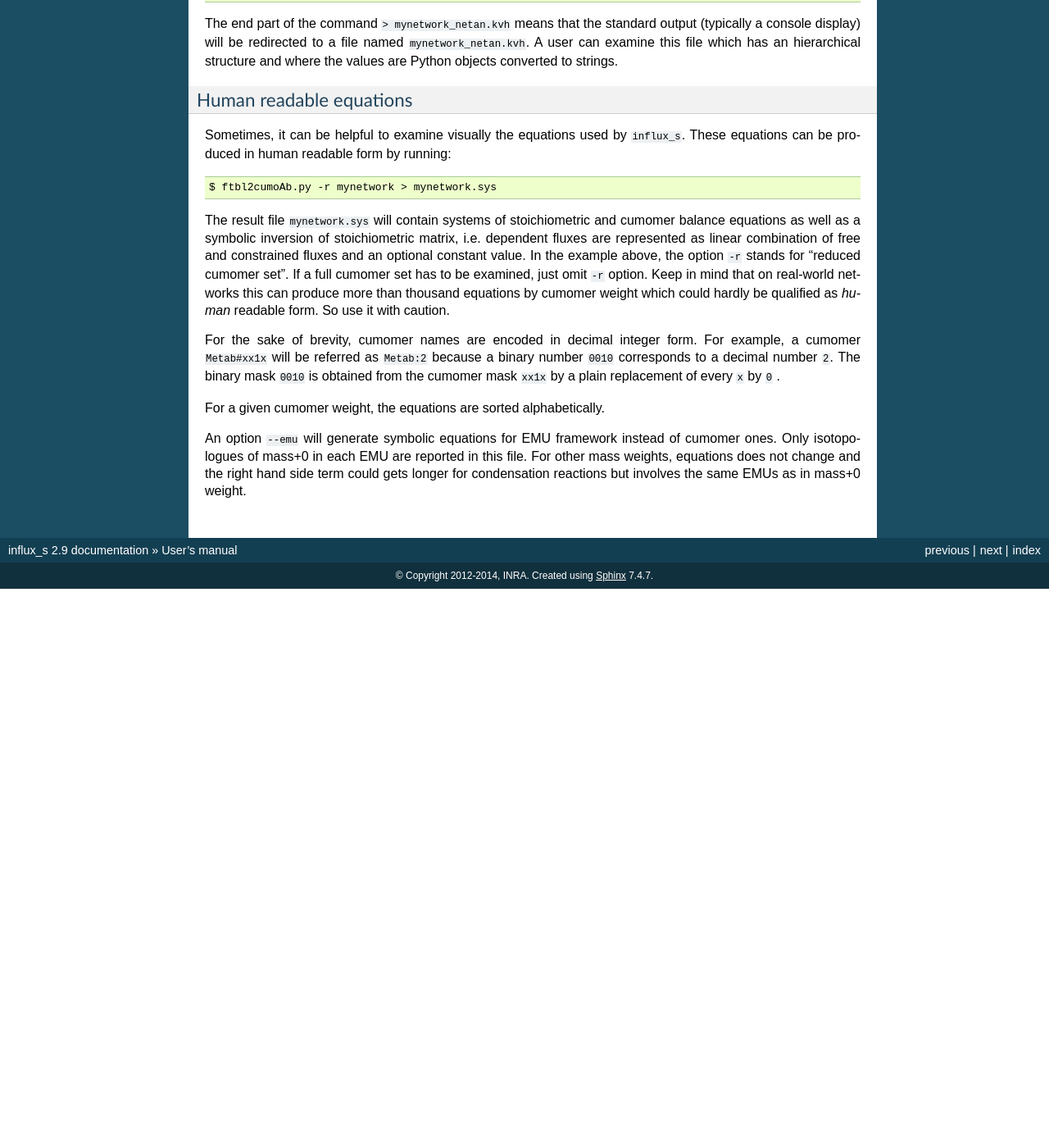
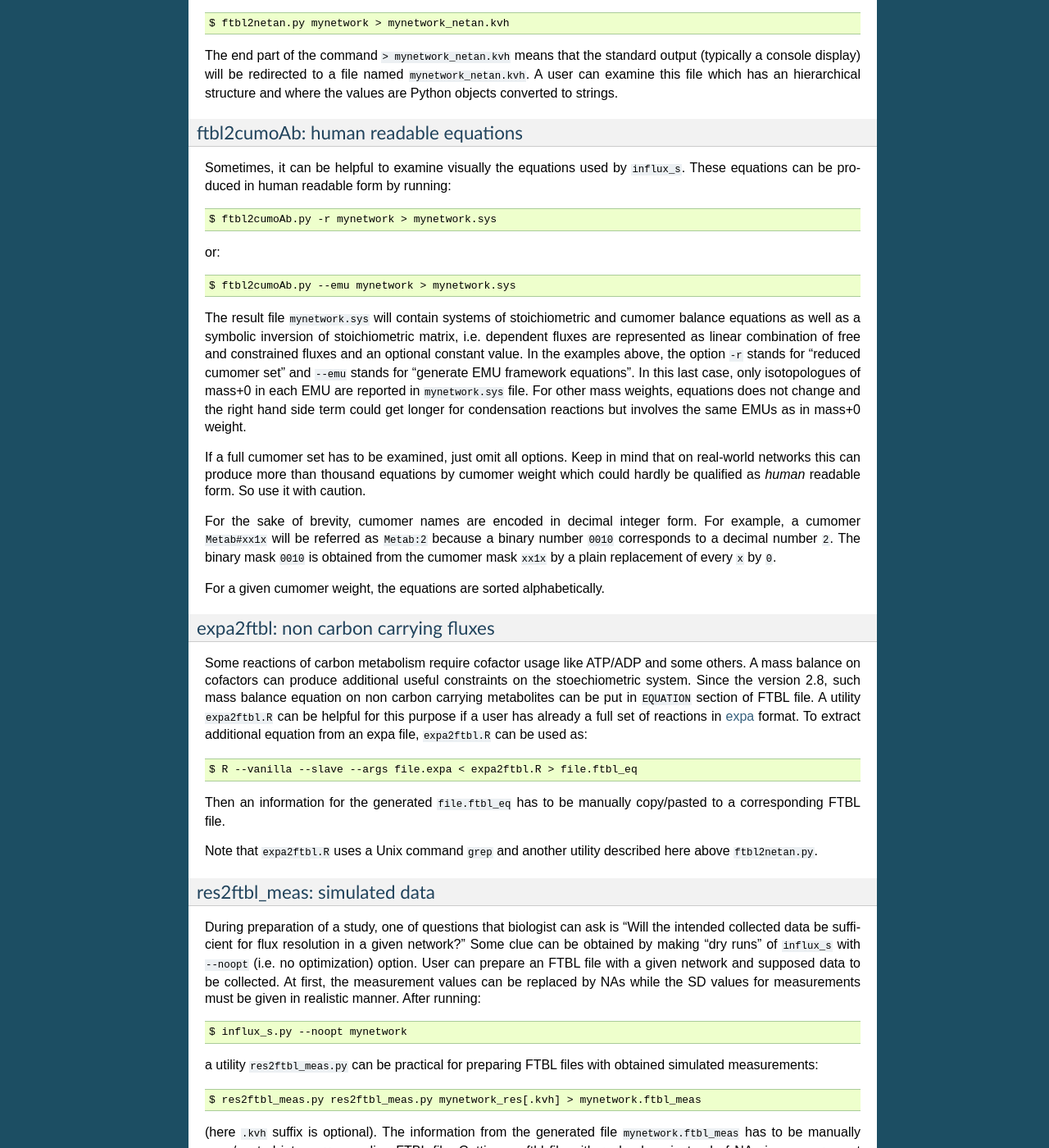
Before and after one commit to sgsokol/influx, a Sphinx documentation site: the page built from doc/manual.rst, in a window 1280 px wide and 1400 px high, scrolled down 15486 px. Shown: the whole window at 82% size. Built offline with Sphinx 7.4.7, drawn with Linux system fonts in a browser that asks for light colours; before the commit the page ends 16204 px from its top, so only the background shows below that; some of the changed text lies outside the part shown.

Commit message:
added .attrs; complete list of utilities and their brief description;

```diff
--- a/doc/manual.rst
+++ b/doc/manual.rst
@@ -25,7 +25,7 @@
 
  $ influx_s.py mynetwork1 mynetwork2
 
-and so on. All files are then proceeded in separate independent processes launched almost simultaneously by a bunch of size equal to the number of available or requested (if an option ``--np=NP`` is used) cores. It is an operating system who is in charge to make a distribution of all these processes among all available CPUs and cores.
+and so on. All files are then proceeded in separate independent processes launched almost simultaneously by a bunch of size equal to the number of available or requested cores (if an option ``--np=NP`` is used). It is an operating system who is in charge to make a distribution of all these processes among all available CPUs and cores.
 
 Sometimes, particular cases need usage of special options of ``influx_s``. The list of available options can be seen by running::
 
@@ -474,49 +474,44 @@
 This problem can occur for badly defined network which are very sensible for truncation errors. The effect of such errors can become comparable to the effect of the increment step during optimization. It means that we cannot decrease the norm of residual vector under the values resulting from rounding errors.
 If it happens for relatively small increments then the results of convergence are still exploitable. If not, there is no such many measures that user could undertake beside to make his system better defined as described in previous sections.
 
-.. note:: By default, we use a very small value for increment norm as stopping criterion (:math:`1O^{-5}`). It can be considered as very drastic criterion and can be relaxed to :math:`1O^{-3}` or :math:`1O^{-2}` depending on required precision for a problem in hand (to do that, use an option ``optctrl_errx`` in the section ``OPTIONS`` of FTBL file).
+.. note:: By default, we use a very small value for increment norm as stopping criterion (:math:`10^{-5}`). It can be considered as very drastic criterion and can be relaxed to :math:`10^{-3}` or :math:`10^{-2}` depending on required precision for a problem in hand (to do that, use an option ``optctrl_errx`` in the section ``OPTIONS`` of FTBL file).
 
 Additional tools
 ----------------
 
 Tools described in this section are not strictly necessary for running ``influx_s`` and calculate the fluxes. But in some cases, they can facilitate the task of tracking and solving potential problems in FTBL preparation and usage.
 
-Cytoscape view
-~~~~~~~~~~~~~~
+ftbl2xgmml: cytoscape view
+~~~~~~~~~~~~~~~~~~~~~~~~~~
 
 Once a valid FTBL file is generated, a user can visualize a graph representing his metabolic network in `Cytoscape <http://www.cytoscape.org>`_ program. To produce necessary graph files, user can run::
 
- $ ftbl2rsif.py mynetwork
+ $ ftbl2xgmml.py mynetwork
 
-or drag and drop ``mynetwork.ftbl`` icon on ``ftbl2rsif.py`` icon.
+or drag and drop ``mynetwork.ftbl`` icon on ``ftbl2xgmml.py`` icon.
 
-This will produce a series of files in the directory of ``mynetwork.ftbl``:
+This will produce a file in XGMML format ``mynetwork.xgmml`` in the directory of ``mynetwork.ftbl``:
 
- .. describe:: mynetwork.sif
+Once a generated file ``mynetwork.ftbl`` is imported in cytoscape, a user can use one of automatic cytoscape layouts or edit node's disposition in the graph by hand.
 
-   this file has to be imported in Cytoscape (File > Import > Network (Multiple File Types)...)
+Graphical conventions used in the generated XGMML are following:
+ - metabolite are presented as rounded square nodes;
+ - simple (one to one) reaction are represented by simple edges;
+ - condensing and/or splitting reactions are represented by edges converging and/or diverging from additional almost invisible node having a label with the reaction name;
+ - all nodes and edges have tool tips, i.e. when a pointer is put over their name (metabolite or reaction) appears in a tiny pop-up window;
+ - non reversible reaction are represented by a single solid line, have an arrow on the target end (i.e. produced metabolite) and nothing on the source end (i.e. consumed metabolite);
+ - reversible reactions are represented by a double parallel line and have a solid circle on the source end;
+ - color code for arrows:
+  + green for free net flux;
+  + blue for dependent net flux;
+  + black for constrained net flux;
+ - color code for solid circles:
+  + green for free exchange flux;
+  + blue for dependent exchange flux;
+  + black for constrained exchange flux.
 
- .. describe:: edge.targetArrowShape.mynetwork
-
- .. describe:: edge.targetArrowColor.mynetwork
-
- .. describe:: edge.sourceArrowShape.mynetwork
-
- .. describe:: edge.sourceArrowColor.mynetwork
-
- .. describe:: edge.label.mynetwork
-
-   these files define graphical attributes of edges and should be imported via ``File > Import > Edge Attributes ...``
- .. describe:: node.shape.mynetwork
-
- .. describe:: node.fillColor.mynetwork
-
-   these files define node visual attributes and should be imported via ``File > Import > Node Attributes ...``
-
-Once all import finished, a user can use one of automatic cytoscape layouts or edit node's disposition in the graph by hand.
-
-FTBL parsing
-~~~~~~~~~~~~
+ftbl2netan: FTBL parsing
+~~~~~~~~~~~~~~~~~~~~~~~~
 
 To see how an FTBL file is parsed and what the parsing module "understands" in a given FTBL, a following command can be run::
 
@@ -524,19 +519,63 @@
 
 The end part of the command ``> mynetwork_netan.kvh`` means that the standard output (typically a console display) will be redirected to a file named ``mynetwork_netan.kvh``. A user can examine this file which has an hierarchical structure and where the values are Python objects converted to strings.
 
-Human readable equations
-~~~~~~~~~~~~~~~~~~~~~~~~
+ftbl2cumoAb: human readable equations
+~~~~~~~~~~~~~~~~~~~~~~~~~~~~~~~~~~~~~
 
 Sometimes, it can be helpful to examine visually the equations used by ``influx_s``. These equations can be produced in human readable form by running::
 
  $ ftbl2cumoAb.py -r mynetwork > mynetwork.sys
 
-The result file ``mynetwork.sys`` will contain systems of stoichiometric and cumomer balance equations as well as a symbolic inversion of stoichiometric matrix, i.e. dependent fluxes are represented as linear combination of free and constrained fluxes and an optional constant value. In the example above, the option ``-r`` stands for "reduced cumomer set". If a full cumomer set has to be examined, just omit ``-r`` option. Keep in mind that on real-world networks this can produce more than thousand equations by cumomer weight which could hardly be qualified as *human* readable form. So use it with caution.
+or::
 
-For the sake of brevity, cumomer names are encoded in decimal integer form. For example, a cumomer ``Metab#xx1x`` will be referred as ``Metab:2`` because a binary number ``0010`` corresponds to a decimal number ``2``. The binary mask ``0010`` is obtained from the cumomer mask ``xx1x`` by a plain replacement of every ``x`` by ``0`` .
+ $ ftbl2cumoAb.py --emu mynetwork > mynetwork.sys
+
+The result file ``mynetwork.sys`` will contain systems of stoichiometric and cumomer balance equations as well as a symbolic inversion of stoichiometric matrix, i.e. dependent fluxes are represented as linear combination of free and constrained fluxes and an optional constant value. In the examples above, the option ``-r`` stands for "reduced cumomer set" and ``--emu`` stands for "generate EMU framework equations". In this last case, only isotopologues of mass+0 in each EMU are reported in ``mynetwork.sys`` file. For other mass weights, equations does not change and the right hand side term could get longer for condensation reactions but involves the same EMUs as in mass+0 weight.
+
+If a full cumomer set has to be examined, just omit all options. Keep in mind that on real-world networks this can produce more than thousand equations by cumomer weight which could hardly be qualified as *human* readable form. So use it with caution.
+
+For the sake of brevity, cumomer names are encoded in decimal integer form. For example, a cumomer ``Metab#xx1x`` will be referred as ``Metab:2`` because a binary number ``0010`` corresponds to a decimal number ``2``. The binary mask ``0010`` is obtained from the cumomer mask ``xx1x`` by a plain replacement of every ``x`` by ``0``.
 
 For a given cumomer weight, the equations are sorted alphabetically.
 
-An option ``--emu`` will generate symbolic equations for EMU framework instead of cumomer ones. Only isotopologues of mass+0 in each EMU are reported in this file. For other mass weights, equations does not change and the right hand side term could gets longer for condensation reactions but involves the same EMUs as in mass+0 weight.
+expa2ftbl: non carbon carrying fluxes
+~~~~~~~~~~~~~~~~~~~~~~~~~~~~~~~~~~~~~
+
+Some reactions of carbon metabolism require cofactor usage like ATP/ADP and some others. A mass balance on cofactors can produce additional useful constraints on the stoechiometric system. Since the version 2.8, such mass balance equation on non carbon carrying metabolites can be put in ``EQUATION`` section of FTBL file. A utility ``expa2ftbl.R`` can be helpful for this purpose if a user has already a full set of reactions in `expa <http://gcrg.ucsd.edu/Downloads/ExtremePathwayAnalysis>`_ format.
+To extract additional equation from an expa file, ``expa2ftbl.R`` can be used as::
+
+ $ R --vanilla --slave --args file.expa < expa2ftbl.R > file.ftbl_eq
+
+Then an information for the generated ``file.ftbl_eq`` has to be manually copy/pasted to a corresponding FTBL file.
+
+Note that ``expa2ftbl.R`` uses a Unix command ``grep`` and another utility described here above ``ftbl2netan.py``.
+
+res2ftbl_meas: simulated data
+~~~~~~~~~~~~~~~~~~~~~~~~~~~~~
+
+During preparation of a study, one of questions that biologist can ask is "Will the intended collected data be sufficient for flux resolution in a given network?"
+Some clue can be obtained by making "dry runs" of ``influx_s`` with ``--noopt`` (i.e. no optimization) option. User can prepare an FTBL file with a given network and supposed data to be collected. At first, the measurement values can be replaced by NAs while the SD values for measurements must be given in realistic manner. After running::
+
+ $ influx_s.py --noopt mynetwork
+
+a utility ``res2ftbl_meas.py`` can be practical for preparing FTBL files with obtained simulated measurements::
+
+ $ res2ftbl_meas.py res2ftbl_meas.py mynetwork_res[.kvh] > mynetwork.ftbl_meas
+
+(here ``.kvh`` suffix is optional). The information from the generated file ``mynetwork.ftbl_meas`` has to be manually copy/pasted into corresponding FTBL file.
+Getting an ftbl file with real values instead of NAs in measurement sections gives an opportunity to explore optimization behavior near a simulated point like convergence speed and/or convergence stability to cite few of them.
+
+ffres2ftbl: import free fluxes
+~~~~~~~~~~~~~~~~~~~~~~~~~~~~~~
+This utility imports free flux values from a result file _res.kvh and inject them into an FTBL file. Usage::
+
+ $ ffres2ftbl.sh mynetwork_res.kvh [base.ftbl] > new.ftbl
+
+If an optional argument ``base.ftbl`` is omitted, then the free flux values are injected into an FTBL file corresponding to the _res.kvh file (here ``mynetwork.ftbl``). This script can be used on a Unix (e.g. Linux, MacOS) or on a cygwin (unix tools on Windows) platform. It makes use of another utility written in python ``ff2ftbl.py``
+
+IsoDesign: optimizing input label
+~~~~~~~~~~~~~~~~~~~~~~~~~~~~~~~~~
+
+One of means to increase a flux resolution can be an optimization of input label composition. A utility ``IsoDesing`` solving this problem was developed by Pierre Millard. It is not part of ``influx_s`` distribution and can be downloaded at http://metasys.insa-toulouse.fr/software/isodes/. In a nutshell, it works by scanning all possible input label compositions with a defined step, running ``influx_s`` on each of them then collecting the SD information on all fluxes for all label compositions and finally selecting an input label optimal in some sens (according to a criterion chosen by a user).
 
 .. _Cytoscape: http://www.cytoscape.org
```
Also changed, not shown: other parts of doc/manual.rst (+1 -1 lines).
